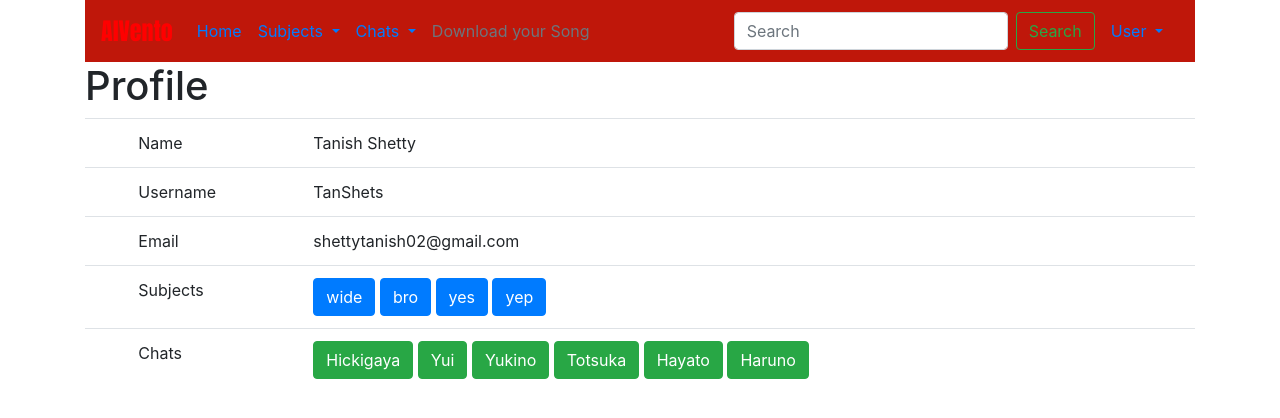
After one commit to TanShets/AlphaVento, a Django app: page /BetaArgenti/profile in a window 1280 px wide. The commit adds this page. Shown: the top 418 px of the page. Run offline with Django 3.2, Linux system fonts and the light colour scheme; some libraries are stand-ins or nearby versions.

Commit message:
Refined profile

```diff
--- a/BetaArgenti/templates/BetaArgenti/BetaArgenti_main.html
+++ b/BetaArgenti/templates/BetaArgenti/BetaArgenti_main.html
@@ -67,7 +67,7 @@
 							{% endif %}
 						</a>
 						<div class="dropdown-menu" aria-labelledby="navbarDropdown">
-						  <a class="dropdown-item" href="{% url 'about' %}">Profile</a>
+						  <a class="dropdown-item" href="{% url 'profile' %}">Profile</a>
 						  <a class="dropdown-item" href="#">Settings</a>
 						  <div class="dropdown-divider"></div>
 						  <a class="dropdown-item" href="#">Logout</a>
--- a/BetaArgenti/templates/BetaArgenti/about.html
+++ /dev/null
@@ -1,4 +0,0 @@
-{% extends "BetaArgenti/BetaArgenti_main.html" %}
-{% block content %}
-
-{% endblock %}
--- /dev/null
+++ b/BetaArgenti/templates/BetaArgenti/profile.html
@@ -0,0 +1,27 @@
+{% extends "BetaArgenti/BetaArgenti_main.html" %}
+{% block content %}
+    <div class = "container">
+        <h1>Profile</h1>
+        <table class = "table">
+            <tr><th scope = "row"><td>Name</td><td>{{ name }}</td></th></tr>
+            <tr><th scope = "row"><td>Username</td><td>{{ username }}</td></th></tr>
+            <tr><th scope = "row"><td>Email</td><td>{{ email }}</td></th></tr>
+            <tr><th scope = "row">
+                <td>Subjects</td>
+                <td>
+                    {% for i in subjects %}
+                        <button class = "btn btn-primary">{{ i }}</button>
+                    {% endfor %}
+                </td>
+            </th></tr>
+            <tr><th scope = "row">
+                <td>Chats</td>
+                <td>
+                    {% for i in chats %}
+                        <button class = "btn btn-success">{{ i }}</button>
+                    {% endfor %}
+                </td>
+            </th></tr>
+        </table>
+    </div>
+{% endblock %}
--- a/BetaArgenti/urls.py
+++ b/BetaArgenti/urls.py
@@ -3,5 +3,5 @@ from . import views
 
 urlpatterns = [
 	path('', views.getHome, name = "default"),
-	path('/about', views.goAbout, name = "about")
+	path('/profile', views.goAbout, name = "profile")
 ]
--- a/BetaArgenti/views.py
+++ b/BetaArgenti/views.py
@@ -12,6 +12,8 @@ def goAbout(request):
 	context = {
 		'name': "Tanish Shetty", 'username': "TanShets",
 		'email': "shettytanish02@gmail.com",
-		'subjects': [], 'chats': []
+		'subjects': ["wide", "bro", "yes", "yep"],
+		'chats': ["Hickigaya", "Yui", "Yukino", "Totsuka", "Hayato", "Haruno"],
+		'title': "Profile"
 	}
-	return render(request, 'BetaArgenti/about.html', context)
+	return render(request, 'BetaArgenti/profile.html', context)
```
